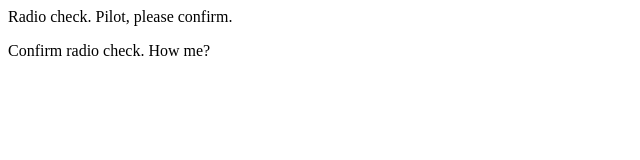
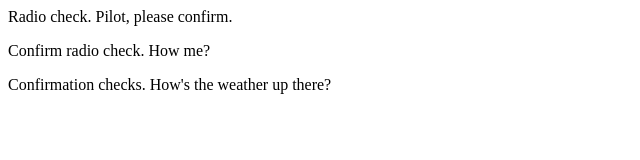
Before and after one commit to DylnB23/communication-log-DylnB, a plain HTML site: page index.html in a window 1280 px wide. Shown: the whole page, without its empty margins (0-640 px from the left). Drawn offline with Linux system fonts and the light colour scheme.

Commit message:
Added third line to log.

```diff
--- a/index.html
+++ b/index.html
@@ -2,5 +2,6 @@
    <body>
       <p>Radio check. Pilot, please confirm.</p>
       <p>Confirm radio check. How me?</p>
+      <p>Confirmation checks. How's the weather up there?</p>
    </body>
 </html>
```
